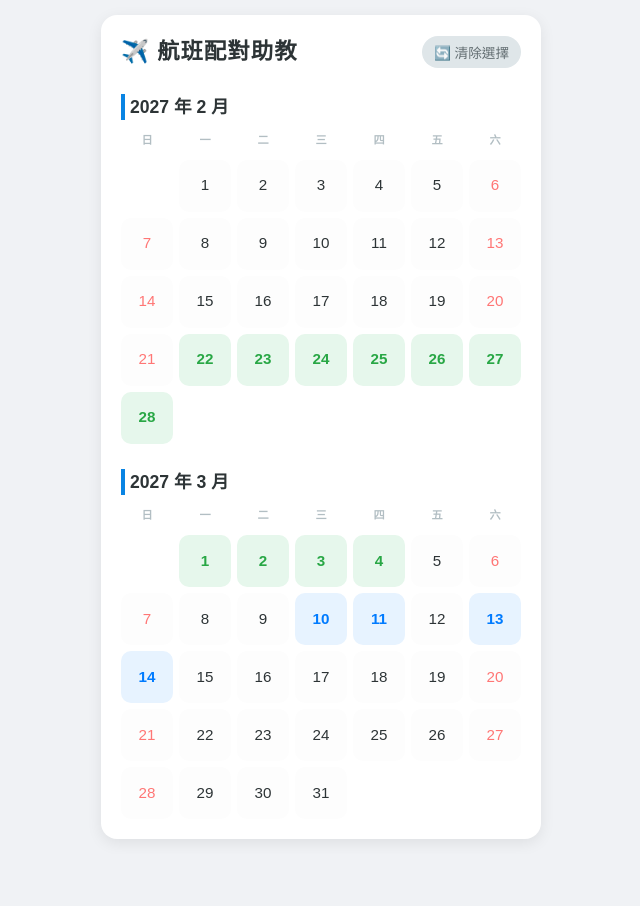
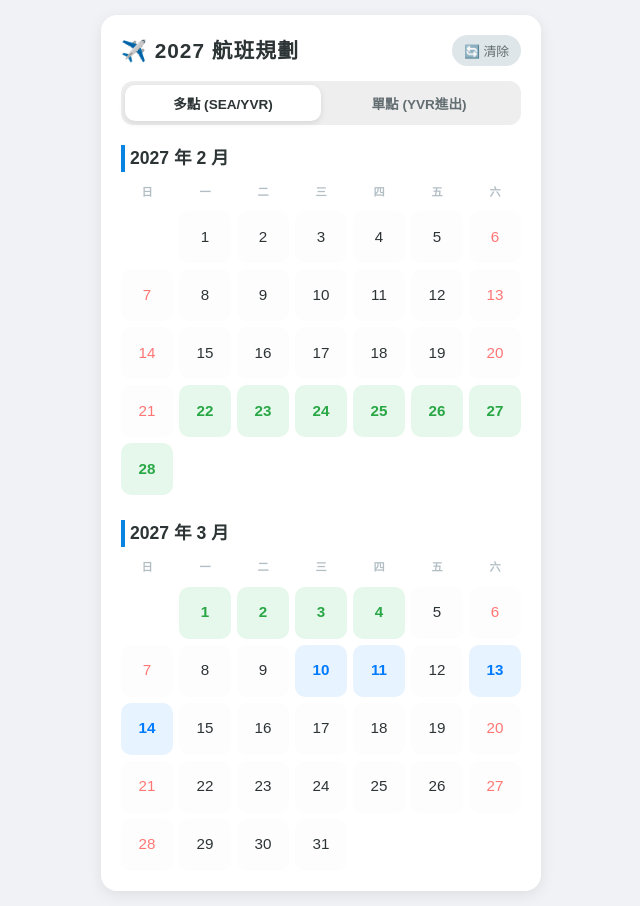
Before and after one commit to Liii-T/flight, a plain HTML site: page index.html in a window 1280 px wide. Shown: the whole page, without its empty margins (319-959 px from the left). Before the commit the page ends 854 px from the top, so only its background shows below. Drawn offline with Linux system fonts and the light colour scheme.

Commit message:
Update index.html

```diff
--- a/index.html
+++ b/index.html
@@ -19,137 +19,87 @@
 
         body {
             font-family: 'PingFang TC', 'Microsoft JhengHei', sans-serif;
-            background: var(--bg-body);
-            padding: 15px;
-            color: var(--text-main);
-            margin: 0;
-            line-height: 1.5;
+            background: var(--bg-body); padding: 15px; color: var(--text-main); margin: 0; line-height: 1.5;
         }
 
         .container {
-            max-width: 400px;
-            margin: 0 auto;
-            background: var(--bg-card);
-            padding: 20px;
-            border-radius: var(--radius);
-            box-shadow: var(--shadow);
+            max-width: 400px; margin: 0 auto; background: var(--bg-card);
+            padding: 20px; border-radius: var(--radius); box-shadow: var(--shadow);
         }
 
-        .header {
-            display: flex;
-            justify-content: space-between;
-            align-items: center;
-            margin-bottom: 25px;
+        .header { margin-bottom: 20px; }
+        .header-top { display: flex; justify-content: space-between; align-items: center; margin-bottom: 15px; }
+        h2 { margin: 0; font-size: 1.3em; letter-spacing: 1px; }
+
+        .mode-selector { display: flex; background: #eee; padding: 4px; border-radius: 12px; margin-bottom: 15px; }
+        .mode-btn {
+            flex: 1; border: none; padding: 8px; border-radius: 10px; font-size: 0.85em;
+            cursor: pointer; background: transparent; color: var(--text-sub); transition: all 0.2s; font-weight: bold;
         }
+        .mode-btn.active { background: white; color: var(--text-main); box-shadow: 0 2px 6px rgba(0,0,0,0.1); }
 
-        h2 { margin: 0; font-size: 1.4em; letter-spacing: 1px; }
+        .btn-reset { background: #dfe6e9; color: var(--text-sub); border: none; padding: 6px 12px; border-radius: 20px; font-size: 0.8em; cursor: pointer; }
 
-        .btn-reset {
-            background: #dfe6e9;
-            color: var(--text-sub);
-            border: none;
-            padding: 6px 12px;
-            border-radius: 20px;
-            font-size: 0.85em;
-            cursor: pointer;
-            transition: all 0.2s;
-        }
-        .btn-reset:active { transform: scale(0.95); background: #b2bec3; }
-
-        /* 日曆樣式優化 */
         .calendar-section { display: flex; flex-direction: column; gap: 25px; }
         .month-title {
-            text-align: left;
-            font-weight: 700;
-            margin-bottom: 12px;
-            font-size: 1.1em;
-            color: #2d3436;
-            padding-left: 5px;
-            border-left: 4px solid #0984e3;
+            text-align: left; font-weight: 700; margin-bottom: 12px; font-size: 1.1em;
+            color: #2d3436; padding-left: 5px; border-left: 4px solid #0984e3;
         }
         .grid { display: grid; grid-template-columns: repeat(7, 1fr); gap: 6px; }
         .day-name { text-align: center; font-size: 0.7em; color: #b2bec3; font-weight: bold; margin-bottom: 5px; }
 
         .day {
-            aspect-ratio: 1;
-            border-radius: 10px;
-            display: flex;
-            align-items: center;
-            justify-content: center;
-            font-size: 0.95em;
-            position: relative;
-            transition: all 0.2s;
-            border: 1px solid transparent;
-            background: #fdfdfd;
+            aspect-ratio: 1; border-radius: 10px; display: flex; align-items: center; justify-content: center;
+            font-size: 0.95em; position: relative; transition: all 0.2s; border: 1px solid transparent; background: #fdfdfd;
         }
-
         .day.holiday { color: var(--holiday-red); }
         .day.has-out { background: #e6f7ec; color: var(--primary-out); font-weight: bold; }
         .day.has-in { background: #e7f3ff; color: var(--primary-in); font-weight: bold; }
-
-        /* 選中狀態 */
         .day.selected-out { background: var(--primary-out) !important; color: white !important; box-shadow: 0 4px 10px rgba(40,167,69,0.3); transform: scale(1.1); z-index: 2; }
         .day.selected-in { background: var(--primary-in) !important; color: white !important; box-shadow: 0 4px 10px rgba(0,123,255,0.3); transform: scale(1.1); z-index: 2; }
+        .day.disabled { opacity: 0.2; pointer-events: none; filter: grayscale(1); }
+        .day.clickable { cursor: pointer; }
 
-        .day.disabled { opacity: 0.2; pointer-events: none; filter: grayscale(1); }
-        .day.clickable:active { transform: scale(0.9); }
-
-        /* 結果顯示區域 */
-        .result-box {
-            margin-top: 25px;
-            background: #2d3436;
-            color: white;
-            padding: 18px;
-            border-radius: var(--radius);
-            animation: slideUp 0.3s ease-out;
-        }
-        @keyframes slideUp { from { opacity:0; transform: translateY(10px); } to { opacity:1; transform: translateY(0); } }
-
+        .result-box { margin-top: 25px; background: #2d3436; color: white; padding: 18px; border-radius: var(--radius); }
         .res-grid { display: grid; grid-template-columns: repeat(3, 1fr); text-align: center; }
         .res-label { font-size: 0.7em; color: #b2bec3; margin-bottom: 4px; }
         .res-num { font-size: 1.1em; font-weight: bold; color: #ffe135; }
 
-        /* 彈窗樣式 */
-        .overlay {
-            position: fixed; inset: 0; background: rgba(0,0,0,0.6);
-            backdrop-filter: blur(4px); display: none; z-index: 99;
-        }
+        .overlay { position: fixed; inset: 0; background: rgba(0,0,0,0.6); backdrop-filter: blur(4px); display: none; z-index: 99; }
         #modal {
             position: fixed; bottom: 20px; left: 50%; transform: translateX(-50%);
-            background: white; padding: 24px; border-radius: 24px;
-            width: 90%; max-width: 360px; display: none; z-index: 100;
-            box-shadow: 0 -10px 40px rgba(0,0,0,0.2);
+            background: white; padding: 24px; border-radius: 24px; width: 90%; max-width: 360px;
+            display: none; z-index: 100; box-shadow: 0 -10px 40px rgba(0,0,0,0.2);
             animation: popIn 0.3s cubic-bezier(0.175, 0.885, 0.32, 1.275);
         }
+        #modalTitle { margin: 0 0 15px 0; font-size: 1.2em; text-align: center; }
+        .opt-btn {
+            width: 100%; text-align: left; padding: 15px; margin-bottom: 12px; border: 1px solid #f1f2f6;
+            border-radius: 15px; background: #f8f9fa; display: flex; flex-direction: column; gap: 4px;
+        }
+        .opt-row { display: flex; justify-content: space-between; align-items: center; }
+        .opt-air { font-weight: bold; color: #2d3436; }
+        .opt-price { color: #d63031; font-weight: 800; }
+        .opt-time { font-size: 0.85em; color: #636e72; }
+        .opt-rule { font-size: 0.75em; color: #ff7675; font-weight: bold; }
+        .opt-arrival { font-size: 0.8em; color: #e67e22; margin-top: 4px; border-top: 1px solid #eee; padding-top: 4px; }
+        .btn-close { width: 100%; border: none; background: none; color: #b2bec3; padding: 10px; cursor: pointer; }
+
         @keyframes popIn { from { bottom: -100px; opacity: 0; } to { bottom: 20px; opacity: 1; } }
-
-        #modalTitle { margin: 0 0 15px 0; font-size: 1.2em; text-align: center; color: var(--text-main); }
-
-        /* 航班選項按鈕 */
-        .opt-btn {
-            width: 100%; text-align: left; padding: 15px; margin-bottom: 12px;
-            border: 1px solid #f1f2f6; border-radius: 15px; background: #f8f9fa;
-            display: flex; flex-direction: column; gap: 4px; transition: all 0.2s;
-        }
-        .opt-btn:hover { border-color: #0984e3; background: #ebf7ff; }
-        .opt-row { display: flex; justify-content: space-between; align-items: center; }
-        .opt-air { font-weight: bold; font-size: 1em; color: #2d3436; }
-        .opt-price { color: #d63031; font-weight: 800; font-size: 1.1em; }
-        .opt-time { font-size: 0.85em; color: #636e72; }
-        .opt-arrival { font-size: 0.8em; color: #e67e22; margin-top: 4px; border-top: 1px solid #eee; padding-top: 4px; }
-
-        .btn-close {
-            width: 100%; border: none; background: none; color: #b2bec3;
-            padding: 10px; margin-top: 5px; font-size: 0.9em; cursor: pointer;
-        }
     </style>
 </head>
 <body>
 
 <div class="container">
     <div class="header">
-        <h2>✈️ 航班配對助教</h2>
-        <button class="btn-reset" onclick="resetAll()">🔄 清除選擇</button>
+        <div class="header-top">
+            <h2>✈️ 2027 航班規劃</h2>
+            <button class="btn-reset" onclick="resetAll()">🔄 清除</button>
+        </div>
+        <div class="mode-selector">
+            <button id="mode-multi" class="mode-btn active" onclick="setTripMode('multi')">多點 (SEA/YVR)</button>
+            <button id="mode-yvr" class="mode-btn" onclick="setTripMode('yvr')">單點 (YVR進出)</button>
+        </div>
     </div>
 
     <div class="calendar-section" id="calendarRoot"></div>
@@ -158,7 +108,7 @@
         <div class="res-grid">
             <div><div class="res-label">總假期</div><div id="resTotal" class="res-num">-</div></div>
             <div><div class="res-label">需特休</div><div id="resLeave" class="res-num">-</div></div>
-            <div><div class="res-label">預估預算</div><div id="resPrice" class="res-num">-</div></div>
+            <div><div class="res-label">總預算</div><div id="resPrice" class="res-num">-</div></div>
         </div>
     </div>
 </div>
@@ -167,37 +117,73 @@
 <div id="modal">
     <h3 id="modalTitle">選擇航班</h3>
     <div id="modalOptions"></div>
-    <button class="btn-close" onclick="closeModal()">取消並關閉</button>
+    <button class="btn-close" onclick="closeModal()">關閉</button>
 </div>
 
 <script>
+    var tripMode = 'multi';
+    var selection = { out: null, in: null };
+
     var outData = [
-        {id:'A', air:'星宇航空', date:'2027/02/26', time:'20:30-15:05', price:16881, rule:null},
-        {id:'B', air:'長榮航空', date:'2027/02/22', time:'23:40-18:10', price:16346, rule:null},
-        {id:'C', air:'長榮航空', date:'2027/02/23', time:'23:40-18:10', price:16346, rule:null},
-        {id:'D', air:'長榮航空', date:'2027/02/24', time:'23:40-18:10', price:16346, rule:null},
-        {id:'E', air:'長榮航空', date:'2027/02/25', time:'23:40-18:10', price:16346, rule:null},
-        {id:'F', air:'長榮航空', date:'2027/02/26', time:'23:40-18:10', price:17316, rule:null},
-        {id:'G', air:'長榮航空', date:'2027/02/27', time:'23:40-18:10', price:17316, rule:null},
-        {id:'H', air:'長榮航空', date:'2027/02/28', time:'23:40-18:10', price:17316, rule:null},
-        {id:'I', air:'長榮航空', date:'2027/03/01', time:'23:40-18:10', price:16346, rule:null},
-        {id:'J', air:'長榮航空', date:'2027/03/02', time:'23:40-18:10', price:16346, rule:null},
-        {id:'K', air:'長榮航空', date:'2027/03/03', time:'23:40-18:10', price:16346, rule:null},
-        {id:'L', air:'長榮航空', date:'2027/03/04', time:'23:40-18:10', price:16346, rule:null},
-        {id:'M', air:'長榮航空', date:'2027/02/27', time:'23:40-18:10', price:0, rule:'a'},
-        {id:'N', air:'長榮航空', date:'2027/02/27', time:'23:40-18:10', price:0, rule:'b'},
-        {id:'O', air:'長榮航空', date:'2027/02/26', time:'23:40-18:10', price:6014, rule:'a'}
+        // 多點進出 (SEA)
+        {id:'m_A', air:'星宇航空', date:'2027/02/26', time:'20:30-15:05', price:16881, rule:null, type:'multi'},
+        {id:'m_B', air:'長榮航空', date:'2027/02/22', time:'23:40-18:10', price:16346, rule:null, type:'multi'},
+        {id:'m_C', air:'長榮航空', date:'2027/02/23', time:'23:40-18:10', price:16346, rule:null, type:'multi'},
+        {id:'m_D', air:'長榮航空', date:'2027/02/24', time:'23:40-18:10', price:16346, rule:null, type:'multi'},
+        {id:'m_E', air:'長榮航空', date:'2027/02/25', time:'23:40-18:10', price:16346, rule:null, type:'multi'},
+        {id:'m_F', air:'長榮航空', date:'2027/02/26', time:'23:40-18:10', price:17316, rule:null, type:'multi'},
+        {id:'m_G', air:'長榮航空', date:'2027/02/27', time:'23:40-18:10', price:17316, rule:null, type:'multi'},
+        {id:'m_H', air:'長榮航空', date:'2027/02/28', time:'23:40-18:10', price:17316, rule:null, type:'multi'},
+        {id:'m_I', air:'長榮航空', date:'2027/03/01', time:'23:40-18:10', price:16346, rule:null, type:'multi'},
+        {id:'m_J', air:'長榮航空', date:'2027/03/02', time:'23:40-18:10', price:16346, rule:null, type:'multi'},
+        {id:'m_K', air:'長榮航空', date:'2027/03/03', time:'23:40-18:10', price:16346, rule:null, type:'multi'},
+        {id:'m_L', air:'長榮航空', date:'2027/03/04', time:'23:40-18:10', price:16346, rule:null, type:'multi'},
+        {id:'m_M', air:'長榮航空', date:'2027/02/27', time:'23:40-18:10', price:32315, rule:'in_a', type:'multi', note:'必搭回程3/13'},
+        {id:'m_N', air:'長榮航空', date:'2027/02/27', time:'23:40-18:10', price:32315, rule:'in_b', type:'multi', note:'必搭回程3/14'},
+        {id:'m_O', air:'長榮航空', date:'2027/02/26', time:'23:40-18:10', price:38329, rule:'in_a', type:'multi', note:'必搭回程3/13'},
+
+        // 單點進出 (YVR) - New Update
+        {id:'y_A', air:'長榮航空', date:'2027/02/21', time:'23:55-18:35', price:17828, rule:null, type:'yvr'},
+        {id:'y_B', air:'長榮航空', date:'2027/02/22', time:'23:55-18:35', price:19962, rule:null, type:'yvr'},
+        {id:'y_C', air:'長榮航空', date:'2027/02/23', time:'23:55-18:35', price:19962, rule:null, type:'yvr'},
+        {id:'y_D', air:'長榮航空', date:'2027/02/24', time:'23:55-18:35', price:19962, rule:null, type:'yvr'},
+        {id:'y_E', air:'長榮航空', date:'2027/02/25', time:'23:55-18:35', price:19962, rule:null, type:'yvr'},
+        {id:'y_F', air:'長榮航空', date:'2027/02/26', time:'23:55-18:35', price:20447, rule:null, type:'yvr'},
+        {id:'y_G', air:'長榮航空', date:'2027/02/27', time:'23:55-18:35', price:20447, rule:null, type:'yvr'},
+        {id:'y_H', air:'長榮航空', date:'2027/02/28', time:'23:55-18:35', price:20447, rule:null, type:'yvr'},
+        {id:'y_I', air:'長榮航空', date:'2027/03/01', time:'23:55-18:35', price:19962, rule:null, type:'yvr'},
+        {id:'y_J', air:'長榮航空', date:'2027/03/02', time:'23:55-18:35', price:19962, rule:null, type:'yvr'},
+        {id:'y_K', air:'長榮航空', date:'2027/03/03', time:'23:55-18:35', price:19962, rule:null, type:'yvr'}
     ];
 
     var inData = [
-        {id:'a', air:'長榮航空', date:'2027/03/13', land:'2027/03/14', time:'00:15-05:15(+1)', price:32315},
-        {id:'b', air:'長榮航空', date:'2027/03/14', land:'2027/03/15', time:'00:15-05:15(+1)', price:32315},
-        {id:'c', air:'長榮航空', date:'2027/03/14', land:'2027/03/15', time:'00:15-05:15(+1)', price:22544},
-        {id:'d', air:'長榮航空', date:'2027/03/10', land:'2027/03/11', time:'00:15-05:15(+1)', price:19484},
-        {id:'e', air:'長榮航空', date:'2027/03/11', land:'2027/03/12', time:'00:15-05:15(+1)', price:19484}
+        // 多點回程 (YVR)
+        {id:'in_a', air:'長榮航空', date:'2027/03/13', land:'2027/03/14', time:'00:15-05:15(+1)', price:0, type:'multi'},
+        {id:'in_b', air:'長榮航空', date:'2027/03/14', land:'2027/03/15', time:'00:15-05:15(+1)', price:0, type:'multi'},
+        {id:'in_c', air:'長榮航空', date:'2027/03/14', land:'2027/03/15', time:'00:15-05:15(+1)', price:22544, type:'multi'},
+        {id:'in_d', air:'長榮航空', date:'2027/03/10', land:'2027/03/11', time:'00:15-05:15(+1)', price:19484, type:'multi'},
+        {id:'in_e', air:'長榮航空', date:'2027/03/11', land:'2027/03/12', time:'00:15-05:15(+1)', price:19484, type:'multi'},
+
+        // 單點回程 (YVR) - New Update
+        {id:'iy_a', air:'長榮航空', date:'2027/03/09', land:'2027/03/10', time:'00:15-05:15(+1)', price:18254, type:'yvr'},
+        {id:'iy_b', air:'長榮航空', date:'2027/03/10', land:'2027/03/11', time:'00:15-05:15(+1)', price:18254, type:'yvr'},
+        {id:'iy_c', air:'長榮航空', date:'2027/03/11', land:'2027/03/12', time:'00:15-05:15(+1)', price:18254, type:'yvr'},
+        {id:'iy_d', air:'長榮航空', date:'2027/03/12', land:'2027/03/13', time:'00:15-05:15(+1)', price:18254, type:'yvr'},
+        {id:'iy_e', air:'長榮航空', date:'2027/03/13', land:'2027/03/14', time:'00:15-05:15(+1)', price:24269, type:'yvr'},
+        {id:'iy_f', air:'長榮航空', date:'2027/03/14', land:'2027/03/15', time:'00:15-05:15(+1)', price:18254, type:'yvr'},
+        {id:'iy_g', air:'長榮航空', date:'2027/03/17', land:'2027/03/18', time:'00:15-05:15(+1)', price:16508, type:'yvr'},
+        {id:'iy_h', air:'長榮航空', date:'2027/03/18', land:'2027/03/19', time:'00:15-05:15(+1)', price:16508, type:'yvr'}
     ];
 
-    var selection = { out: null, in: null };
+    function setTripMode(mode) {
+        if (selection.out || selection.in) {
+            if (!confirm("切換模式將重設目前的選擇，是否繼續？")) return;
+        }
+        tripMode = mode;
+        document.getElementById('mode-multi').classList.toggle('active', mode === 'multi');
+        document.getElementById('mode-yvr').classList.toggle('active', mode === 'yvr');
+        resetAll();
+    }
 
     function formatDate(y, m, d) {
         return y + '/' + (m < 10 ? '0' + m : m) + '/' + (d < 10 ? '0' + d : d);
@@ -206,23 +192,18 @@
     function renderMonth(year, month) {
         var wrap = document.createElement('div');
         wrap.className = 'month';
-        wrap.innerHTML = '<div class="month-title">' + year + ' 年 ' + month + ' 月</div>';
+        wrap.innerHTML = `<div class="month-title">${year} 年 ${month} 月</div>`;
         var grid = document.createElement('div');
         grid.className = 'grid';
         var headers = ['日','一','二','三','四','五','六'];
-        for(var i=0; i<7; i++) grid.innerHTML += '<div class="day-name">' + headers[i] + '</div>';
-
+        headers.forEach(h => grid.innerHTML += `<div class="day-name">${h}</div>`);
         var firstDay = new Date(year, month - 1, 1).getDay();
         var totalDays = new Date(year, month, 0).getDate();
-
         for(var i=0; i<firstDay; i++) grid.innerHTML += '<div></div>';
-
         for(var d=1; d<=totalDays; d++) {
             var dateStr = formatDate(year, month, d);
             var div = document.createElement('div');
-            div.className = 'day';
-            div.id = 'day-' + dateStr;
-            div.innerText = d;
+            div.className = 'day'; div.id = 'day-' + dateStr; div.innerText = d;
             var dow = new Date(year, month - 1, d).getDay();
             if(dow === 0 || dow === 6) div.classList.add('holiday');
             grid.appendChild(div);
@@ -233,61 +214,38 @@
 
     function refreshUI() {
         var days = document.querySelectorAll('.day');
-        for(var i=0; i<days.length; i++) {
-            var day = days[i];
+        days.forEach(day => {
             var dStr = day.id.replace('day-', '');
             day.className = day.className.replace(/has-out|has-in|disabled|clickable|selected-out|selected-in/g, '').trim();
 
-            var vOut = [];
-            for(var j=0; j<outData.length; j++) {
-                var f = outData[j];
-                if(f.date === dStr && (!selection.in || (new Date(f.date) < new Date(selection.in.date) && (!f.rule || f.rule === selection.in.id)))) vOut.push(f);
-            }
-
-            var vIn = [];
-            for(var k=0; k<inData.length; k++) {
-                var f = inData[k];
-                if(f.date === dStr && (!selection.out || (new Date(f.date) > new Date(selection.out.date) && (!selection.out.rule || selection.out.rule === f.id)))) vIn.push(f);
-            }
+            var vOut = outData.filter(f => f.date === dStr && f.type === tripMode && (!selection.in || (new Date(f.date) < new Date(selection.in.date) && (!f.rule || f.rule === selection.in.id))));
+            var vIn = inData.filter(f => f.date === dStr && f.type === tripMode && (!selection.out || (new Date(f.date) > new Date(selection.out.date) && (!selection.out.rule || selection.out.rule === f.id))));
 
             if(vOut.length > 0) day.classList.add('has-out');
             if(vIn.length > 0) day.classList.add('has-in');
             if(selection.out && selection.out.date === dStr) day.classList.add('selected-out');
             if(selection.in && selection.in.date === dStr) day.classList.add('selected-in');
 
-            // 互斥禁用邏輯
-            var hasOutAny = outData.some(f => f.date === dStr);
+            var hasOutAny = outData.some(f => f.date === dStr && f.type === tripMode);
             if(selection.out && hasOutAny && selection.out.date !== dStr) day.classList.add('disabled');
-            var hasInAny = inData.some(f => f.date === dStr);
+            var hasInAny = inData.some(f => f.date === dStr && f.type === tripMode);
             if(selection.in && hasInAny && selection.in.date !== dStr) day.classList.add('disabled');
 
             if(vOut.length > 0 || vIn.length > 0) {
                 day.classList.add('clickable');
-                (function(d, vo, vi){
-                    day.onclick = function() {
-                        // 如果點擊已選中日期，詢問是否取消
-                        if((selection.out && selection.out.date === d) || (selection.in && selection.in.date === d)) {
-                            if(confirm("是否要取消並重設此日期的航班選擇？")) {
-                                if(selection.out && selection.out.date === d) selection.out = null;
-                                if(selection.in && selection.in.date === d) selection.in = null;
-                                refreshUI();
-                            }
-                            return;
+                day.onclick = function() {
+                    if((selection.out && selection.out.date === dStr) || (selection.in && selection.in.date === dStr)) {
+                        if(confirm("取消此日期選擇？")) {
+                            if(selection.out && selection.out.date === dStr) selection.out = null;
+                            if(selection.in && selection.in.date === dStr) selection.in = null;
+                            refreshUI();
                         }
-
-                        if((vo.length > 0 && selection.out && selection.out.date !== d) || (vi.length > 0 && selection.in && selection.in.date !== d)) {
-                            if(confirm("切換日期將重設選擇，是否繼續？")) {
-                                selection = {out: null, in: null};
-                                refreshUI();
-                                openModal(d, vo, vi);
-                            }
-                        } else {
-                            openModal(d, vo, vi);
-                        }
-                    };
-                })(dStr, vOut, vIn);
+                        return;
+                    }
+                    openModal(dStr, vOut, vIn);
+                };
             }
-        }
+        });
         updateResult();
     }
 
@@ -295,62 +253,33 @@
         var list = document.getElementById('modalOptions');
         list.innerHTML = '';
         var isOut = vOut.length > 0 && !selection.out;
+        document.getElementById('modalTitle').innerText = isOut ? '🛫 去程航班' : '🛬 回程航班';
 
-        document.getElementById('modalTitle').innerText = isOut ? '🛫 選擇去程航班' : '🛬 選擇回程航班';
-
-        var targetData = isOut ? vOut : vIn;
-        targetData.forEach(function(f){
+        (isOut ? vOut : vIn).forEach(f => {
             var b = document.createElement('button');
             b.className = 'opt-btn';
-            var tag = f.rule ? '<span style="color:var(--holiday-red); font-size:0.75em;">(限定搭配特定航班)</span>' : '';
-            var landInfo = f.land ? '<span class="opt-arrival">🗓️ 預計抵達台灣：' + f.land + '</span>' : '';
-
-            b.innerHTML = `
-                <div class="opt-row">
-                    <span class="opt-air">${f.air}</span>
-                    <span class="opt-price">$${f.price.toLocaleString()}</span>
-                </div>
-                <span class="opt-time">🕒 ${f.time} ${tag}</span>
-                ${landInfo}
-            `;
-            b.onclick = function() {
-                if(isOut) selection.out = f; else selection.in = f;
-                refreshUI();
-                closeModal();
-            };
+            var ruleTag = f.note ? `<span class="opt-rule">(${f.note})</span>` : '';
+            var landTag = f.land ? `<span class="opt-arrival">🗓️ 抵台：${f.land}</span>` : '';
+            b.innerHTML = `<div class="opt-row"><span class="opt-air">${f.air}</span><span class="opt-price">$${f.price.toLocaleString()}</span></div>
+                           <span class="opt-time">🕒 ${f.time} ${ruleTag}</span>${landTag}`;
+            b.onclick = function() { if(isOut) selection.out = f; else selection.in = f; refreshUI(); closeModal(); };
             list.appendChild(b);
         });
-
         document.getElementById('overlay').style.display = 'block';
         document.getElementById('modal').style.display = 'block';
     }
 
-    function closeModal() {
-        document.getElementById('overlay').style.display = 'none';
-        document.getElementById('modal').style.display = 'none';
-    }
-
-    function resetAll() {
-        selection = { out: null, in: null };
-        refreshUI();
-    }
+    function closeModal() { document.getElementById('overlay').style.display = 'none'; document.getElementById('modal').style.display = 'none'; }
+    function resetAll() { selection = { out: null, in: null }; refreshUI(); }
 
     function updateResult() {
         var box = document.getElementById('resultBox');
-        if(!selection.out || !selection.in) {
-            box.style.display = 'none';
-            return;
-        }
-        var start = new Date(selection.out.date);
-        var arrival = new Date(selection.in.land);
-        var total = Math.ceil((arrival - start) / 86400000) + 1;
-        var leave = 0;
-        var curr = new Date(start);
+        if(!selection.out || !selection.in) { box.style.display = 'none'; return; }
+        var start = new Date(selection.out.date), arrival = new Date(selection.in.land);
+        var total = Math.ceil((arrival - start) / 86400000) + 1, leave = 0, curr = new Date(start);
         while(curr <= arrival) {
-            var dow = curr.getDay();
             var dStr = formatDate(curr.getFullYear(), curr.getMonth()+1, curr.getDate());
-            // 排除週六日與 3/1 補假
-            if(dow !== 0 && dow !== 6 && dStr !== '2027/03/01') leave++;
+            if(curr.getDay() !== 0 && curr.getDay() !== 6 && dStr !== '2027/03/01') leave++;
             curr.setDate(curr.getDate() + 1);
         }
         box.style.display = 'block';
@@ -360,11 +289,8 @@
     }
 
     var root = document.getElementById('calendarRoot');
-    root.innerHTML = '';
-    root.appendChild(renderMonth(2027, 2));
-    root.appendChild(renderMonth(2027, 3));
+    root.appendChild(renderMonth(2027, 2)); root.appendChild(renderMonth(2027, 3));
     refreshUI();
 </script>
-
 </body>
 </html>
```
